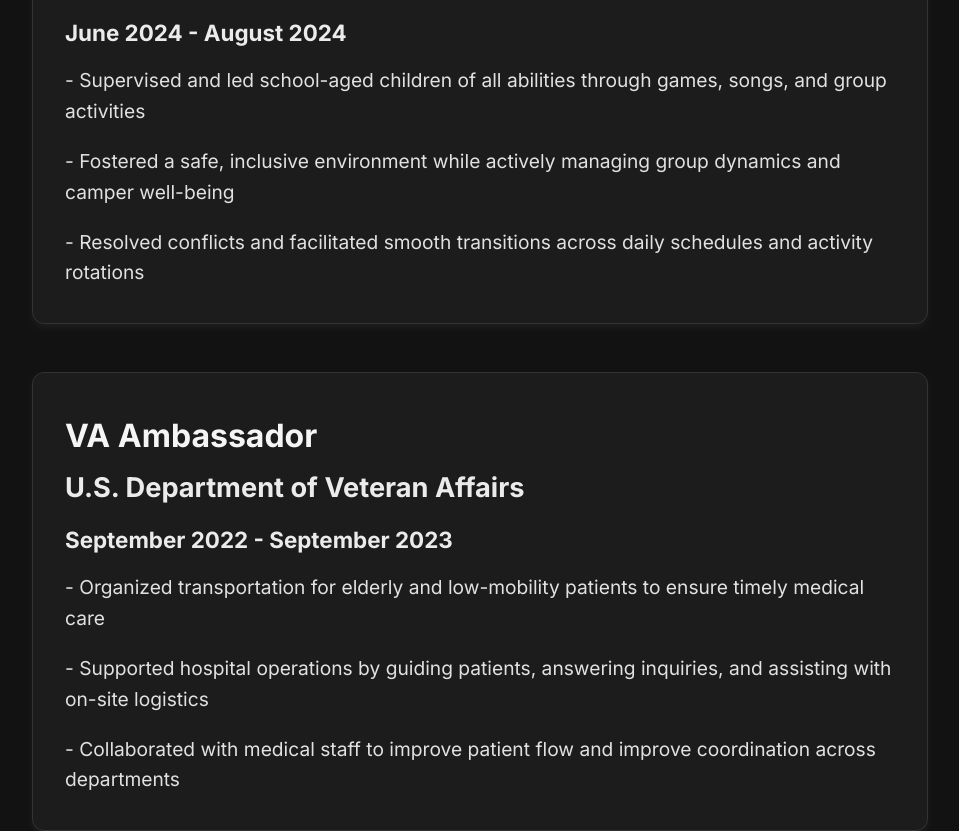
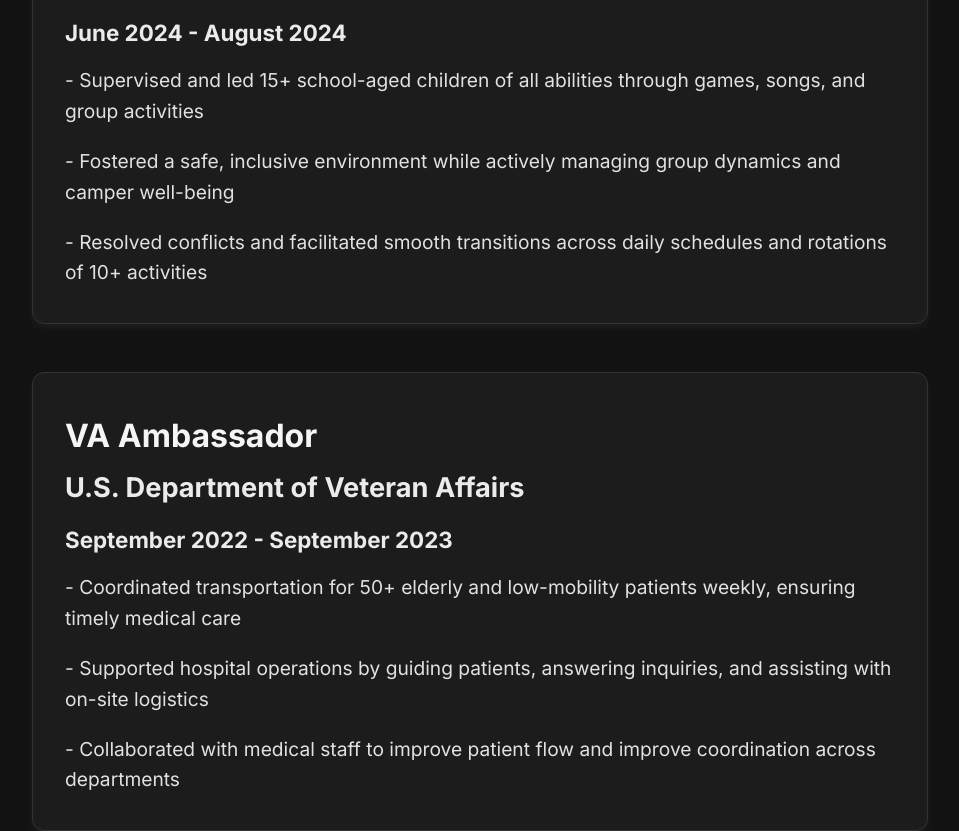
Before and after one commit to jayrao213/my_website, a plain HTML site: page pages/experience.html in a window 1280 px wide. Shown: the part 330-1161 px from the top of the page, without its empty margins (160-1119 px from the left). Drawn offline with Linux system fonts and the light colour scheme.

Commit message:
Updated Job Descriptions

```diff
--- a/pages/experience.html
+++ b/pages/experience.html
@@ -38,16 +38,16 @@
       <h2>Head Counselor</h2>
       <h4>Camp Argo</h4>
       <h3>June 2024 - August 2024</h3>
-      <p>- Supervised and led school-aged children of all abilities through games, songs, and group activities</p>
+      <p>- Supervised and led 15+ school-aged children of all abilities through games, songs, and group activities</p>
       <p>- Fostered a safe, inclusive environment while actively managing group dynamics and camper well-being</p>
-      <p>- Resolved conflicts and facilitated smooth transitions across daily schedules and activity rotations</p>
+      <p>- Resolved conflicts and facilitated smooth transitions across daily schedules and rotations of 10+ activities</p>
     </section>
 
     <section class="card">
       <h2>VA Ambassador</h2>
       <h4>U.S. Department of Veteran Affairs</h4>
       <h3>September 2022 - September 2023</h3>
-      <p>- Organized transportation for elderly and low-mobility patients to ensure timely medical care</p>
+      <p>- Coordinated transportation for 50+ elderly and low-mobility patients weekly, ensuring timely medical care</p>
       <p>- Supported hospital operations by guiding patients, answering inquiries, and assisting with on-site logistics</p>
       <p>- Collaborated with medical staff to improve patient flow and improve coordination across departments</p>
     </section>
```
